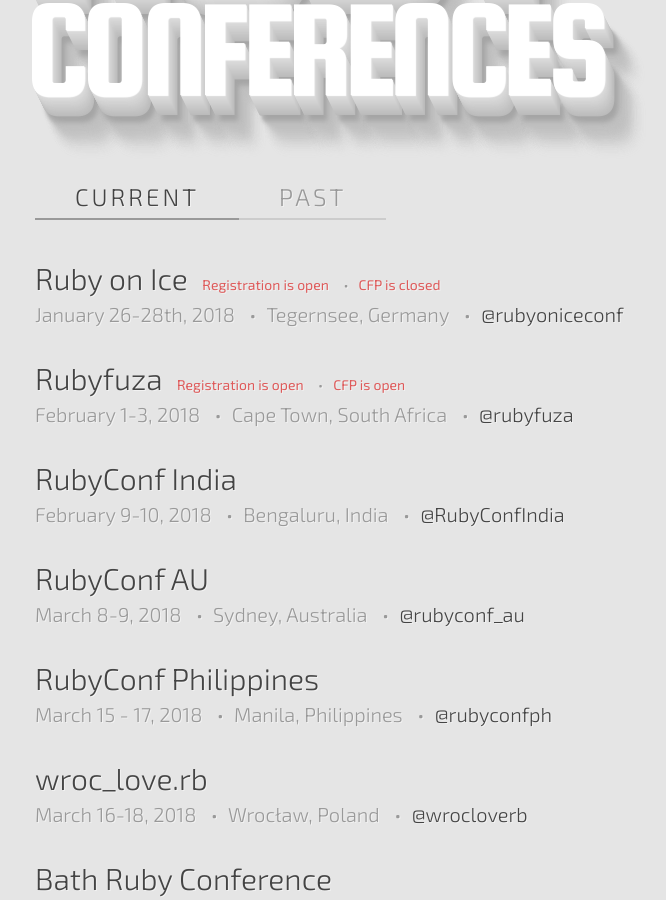
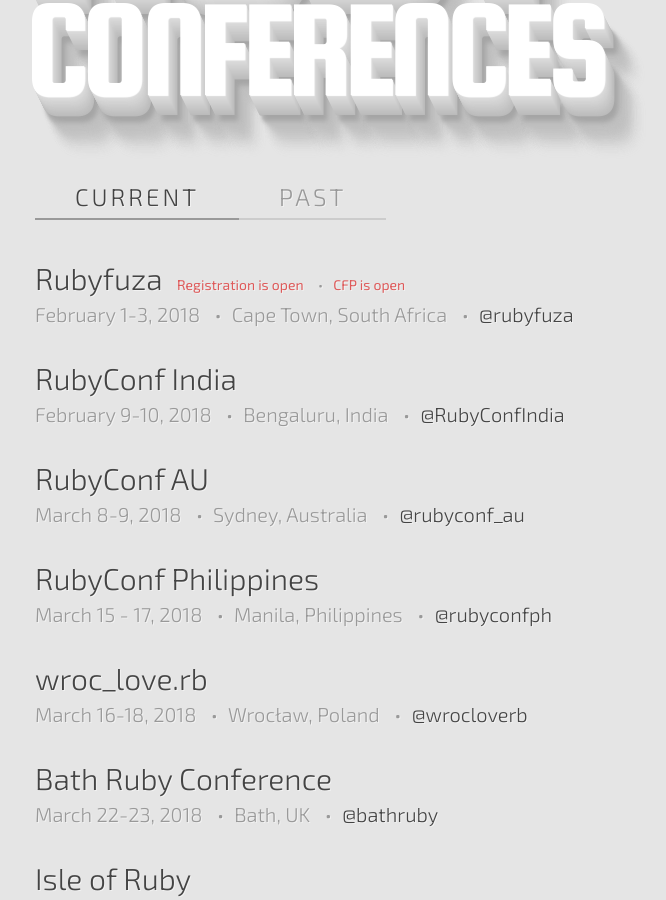
Before and after one commit to ruby-conferences/ruby-conferences.github.io, a Jekyll site: the page built from index.html, in a window 1280 px wide and 900 px high, scrolled down 302 px. Shown: the whole window, without its empty margins (205-871 px from the left). Built offline with Jekyll 4.4.1, drawn with Linux system fonts in a browser that asks for light colours.

Commit message:
Move ruby on ice to past

```diff
--- a/_data/current.yml
+++ b/_data/current.yml
@@ -1,11 +1,3 @@
-- name: Ruby on Ice
-  location: Tegernsee, Germany
-  dates: "January 26-28th, 2018"
-  url: https://rubyonice.com/
-  twitter: rubyoniceconf
-  cfp_phrase: CFP is closed
-  reg_phrase: Registration is open
-
 - name: Rubyfuza
   location: Cape Town, South Africa
   dates: "February 1-3, 2018"
--- a/_data/past.yml
+++ b/_data/past.yml
@@ -1042,3 +1042,9 @@
   location: Tel Aviv, Israel
   dates: "November 28-30, 2017"
   twitter: railsisrael
+
+- name: Ruby on Ice
+  location: Tegernsee, Germany
+  dates: "January 26-28th, 2018"
+  url: https://rubyonice.com/
+  twitter: rubyoniceconf
```
